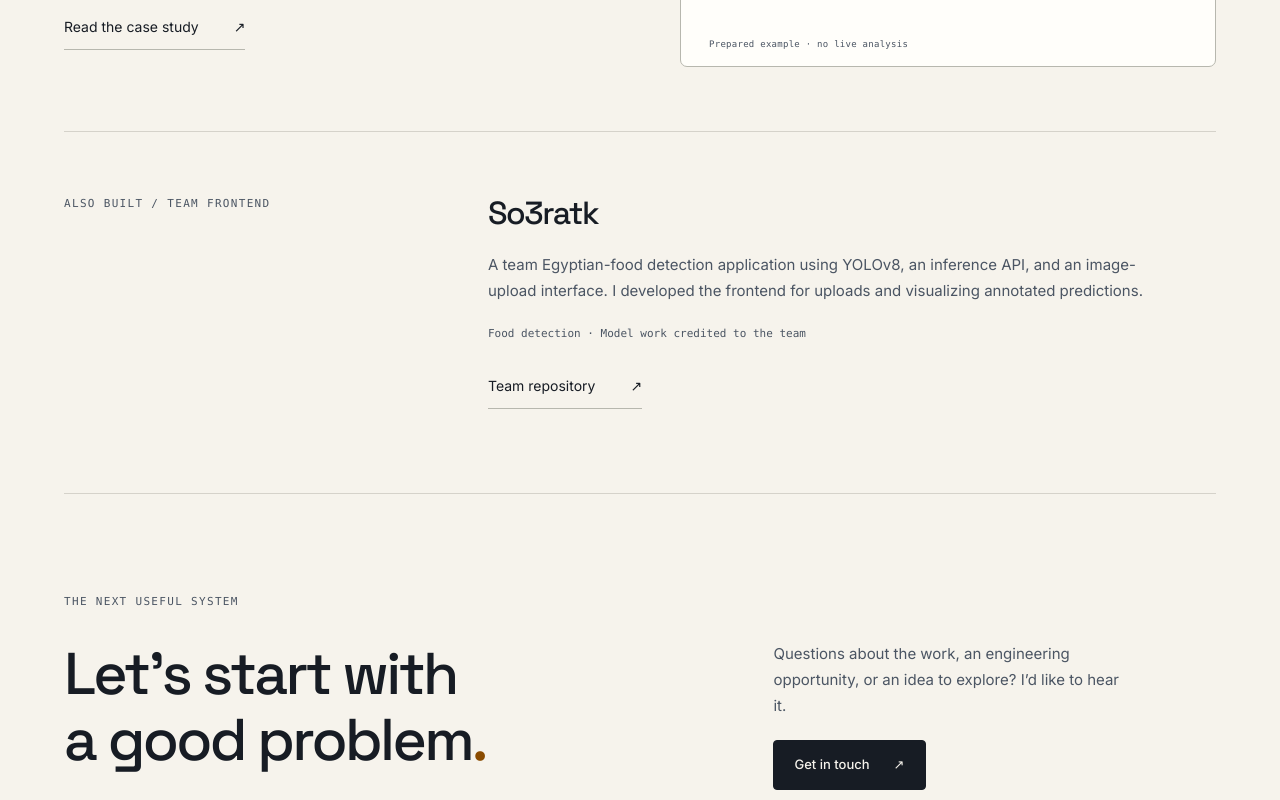
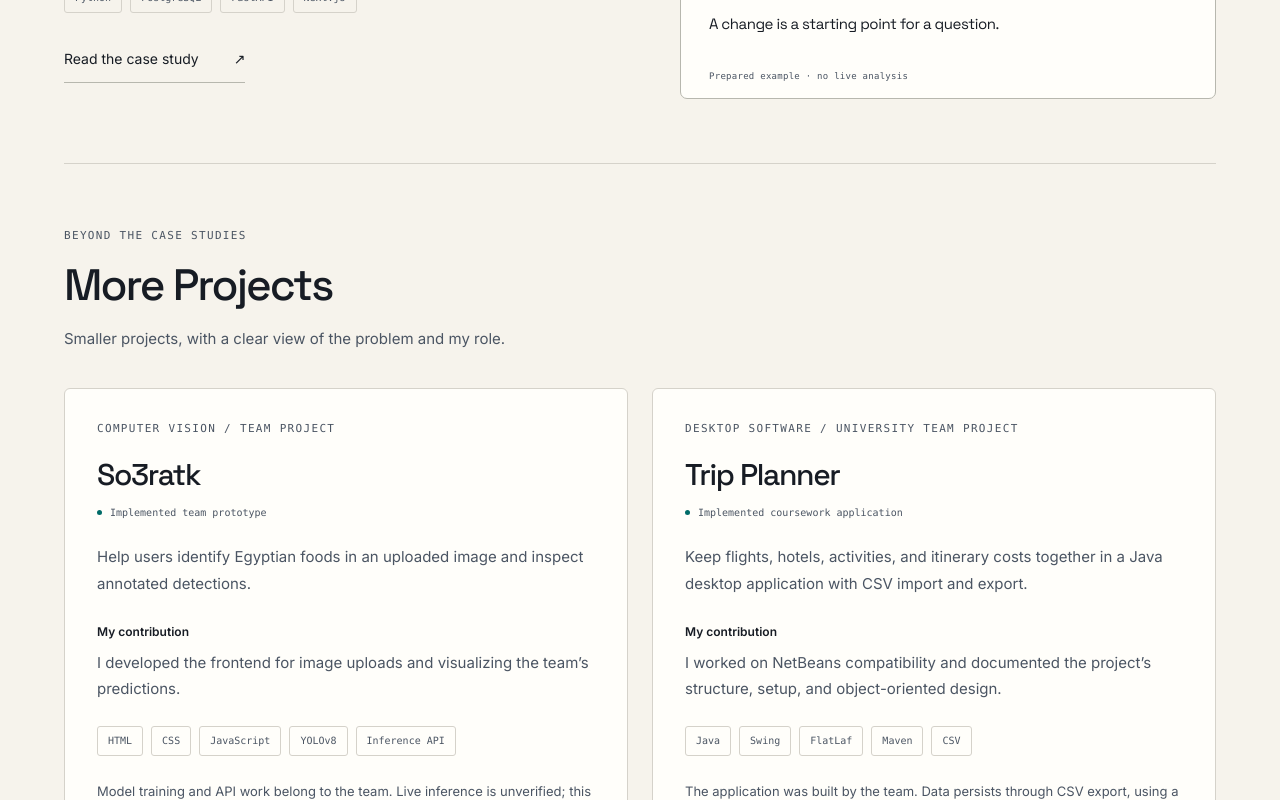
Before and after one commit to HusseinElhaddad/portfolio, a Next.js app: page /work in a window 1280 px wide. Shown: the part 2000-2800 px from the top of the page. Built offline with nearby package versions, Linux system fonts and the light colour scheme.

Commit message:
feat(work): add curated supporting collection

```diff
--- a/src/app/work/page.tsx
+++ b/src/app/work/page.tsx
@@ -1,12 +1,12 @@
 import Link from "next/link";
 import { pageMeta } from "@/content/site";
-import { projects } from "@/content/projects";
+import { projects, moreProjects } from "@/content/projects";
 import { ProjectVisual } from "@/components/projects/ProjectVisual";
 import { ContactCTA } from "@/components/layout/Footer";
 import styles from "./work.module.css";
 export const metadata = pageMeta(
   "Selected work",
-  "Three engineering case studies: reliable Olist data pipelines, FPL-Intel RAG integration, and Sawakli analytical foundations. Plus team frontend work on So3ratk.",
+  "Explore Olist data pipelines, FPL-Intel RAG integration, and Sawakli analytical foundations, plus focused contributions to So3ratk and Trip Planner.",
   "/work/",
   "work",
 );
@@ -15,7 +15,7 @@ export default function Work() {
     <>
       <div className="container">
         <header className="page-intro">
-          <span className="eyebrow">Selected work / 01—03</span>
+          <span className="eyebrow">Selected work / Engineering collection</span>
           <h1>
             How I turn a problem
             <br />
@@ -23,10 +23,11 @@ export default function Work() {
           </h1>
           <p className="lede">
             The data, the decisions, and my part in the work. Three deeper case
-            studies, with small examples you can explore.
+            studies with examples you can explore, followed by a small collection
+            of supporting projects.
           </p>
         </header>
-        <div className={styles.projects}>
+        <section className={styles.projects} aria-label="Featured case studies">
           {projects.map((p) => (
             <article className={styles.project} key={p.slug}>
               <div className={styles.summary}>
@@ -57,28 +58,48 @@ export default function Work() {
               <ProjectVisual type={p.slug} />
             </article>
           ))}
-        </div>
+        </section>
         <section
           className={styles.supporting}
-          aria-labelledby="supporting-title"
+          aria-labelledby="more-projects-title"
         >
-          <span className="eyebrow">Also built / Team frontend</span>
-          <div>
-            <h2 id="supporting-title">So3ratk</h2>
+          <header className={styles.collectionIntro}>
+            <span className="eyebrow">Beyond the case studies</span>
+            <h2 id="more-projects-title">More Projects</h2>
             <p>
-              A team Egyptian-food detection application using YOLOv8, an
-              inference API, and an image-upload interface. I developed the
-              frontend for uploads and visualizing annotated predictions.
+              Smaller projects, with a clear view of the problem and my role.
             </p>
-            <p className="small-note">
-              Food detection · Model work credited to the team
-            </p>
-            <a
-              href="https://github.com/MoBahgat010/So3ratk"
-              className="text-link"
-            >
-              Team repository <span aria-hidden="true">↗</span>
-            </a>
+          </header>
+          <div className={styles.moreGrid}>
+            {moreProjects.map((project) => (
+              <article
+                className={styles.moreCard}
+                key={project.slug}
+                aria-labelledby={`${project.slug}-title`}
+              >
+                <span className="eyebrow">{project.context}</span>
+                <h3 id={`${project.slug}-title`}>{project.name}</h3>
+                <span className="status">{project.status}</span>
+                <p className={styles.problem}>{project.problem}</p>
+                <dl className={styles.contribution}>
+                  <dt>My contribution</dt>
+                  <dd>{project.contribution}</dd>
+                </dl>
+                <ul className="tags" aria-label={`${project.name} team stack`}>
+                  {project.stack.map((item) => (
+                    <li key={item}>{item}</li>
+                  ))}
+                </ul>
+                <p className={styles.scope}>{project.note}</p>
+                <a
+                  href={project.repository}
+                  className="text-link"
+                  aria-label={`${project.name} team repository`}
+                >
+                  Team repository <span aria-hidden="true">↗</span>
+                </a>
+              </article>
+            ))}
           </div>
         </section>
       </div>
--- a/src/app/work/work.module.css
+++ b/src/app/work/work.module.css
@@ -32,29 +32,69 @@
   font-size: 11px;
 }
 .supporting {
-  display: grid;
-  grid-template-columns: 1fr 2fr;
-  gap: 60px;
   padding: 64px 0 84px;
 }
-.supporting h2 {
-  font-size: 32px;
-  margin-bottom: 20px;
+.collectionIntro {
+  max-width: 65ch;
+  margin-bottom: 36px;
 }
-.supporting p {
+.collectionIntro h2 {
+  font-size: clamp(32px, 4vw, 44px);
+  margin: 16px 0;
+}
+.collectionIntro p,
+.moreCard p,
+.contribution dd {
   font-size: 15px;
-  max-width: 670px;
   color: var(--muted);
 }
-.supporting p:global(.small-note) {
-  font-size: 11px;
+.moreGrid {
+  display: grid;
+  grid-template-columns: repeat(2, minmax(0, 1fr));
+  gap: 24px;
+}
+.moreCard {
+  min-width: 0;
+  padding: 32px;
+  border: 1px solid var(--line);
+  border-radius: 6px;
+  background: var(--surface);
+  display: flex;
+  flex-direction: column;
+  align-items: flex-start;
+}
+.moreCard h3 {
+  margin: 20px 0 14px;
+  font-size: 30px;
+}
+.moreCard .problem {
+  margin: 24px 0;
+}
+.contribution {
+  margin: 0;
+}
+.contribution dt {
+  font-size: 12px;
+  font-weight: 600;
+  margin-bottom: 8px;
+}
+.contribution dd {
+  margin: 0;
+}
+.moreCard .scope {
+  font-size: 13px;
+  line-height: 1.7;
+  margin-bottom: 24px;
+}
+.moreCard > a {
+  margin-top: auto;
 }
 @media (max-width: 900px) {
   .project {
     gap: 35px;
   }
-  .supporting {
-    gap: 30px;
+  .moreCard {
+    padding: 24px;
   }
   .summary h2 {
     font-size: 36px;
@@ -66,8 +106,9 @@
     padding-block: 44px;
   }
   .supporting {
-    grid-template-columns: 1fr;
-    gap: 20px;
     padding-block: 48px;
   }
+  .moreGrid {
+    grid-template-columns: 1fr;
+  }
 }
--- a/src/content/projects.ts
+++ b/src/content/projects.ts
@@ -54,3 +54,44 @@ export const projects: Project[] = [
     repo: "https://github.com/elfaroukomaradmission-a11y/Sawakli-AI",
   },
 ];
+
+export type SupportingProject = {
+  slug: string;
+  name: string;
+  context: string;
+  problem: string;
+  contribution: string;
+  status: string;
+  stack: string[];
+  note: string;
+  repository: string;
+};
+
+export const moreProjects: SupportingProject[] = [
+  {
+    slug: "so3ratk",
+    name: "So3ratk",
+    context: "Computer vision / Team project",
+    problem:
+      "Help users identify Egyptian foods in an uploaded image and inspect annotated detections.",
+    contribution:
+      "I developed the frontend for image uploads and visualizing the team’s predictions.",
+    status: "Implemented team prototype",
+    stack: ["HTML", "CSS", "JavaScript", "YOLOv8", "Inference API"],
+    note: "Model training and API work belong to the team. Live inference is unverified; this is food detection, not calorie estimation.",
+    repository: "https://github.com/MoBahgat010/So3ratk",
+  },
+  {
+    slug: "trip-planner",
+    name: "Trip Planner",
+    context: "Desktop software / University team project",
+    problem:
+      "Keep flights, hotels, activities, and itinerary costs together in a Java desktop application with CSV import and export.",
+    contribution:
+      "I worked on NetBeans compatibility and documented the project’s structure, setup, and object-oriented design.",
+    status: "Implemented coursework application",
+    stack: ["Java", "Swing", "FlatLaf", "Maven", "CSV"],
+    note: "The application was built by the team. Data persists through CSV export, using a basic parser.",
+    repository: "https://github.com/Abdelrahman2542/Trip---Planner",
+  },
+];
```
Also changed, not shown: 4 other files (tests, documents, lock files or other folders).
